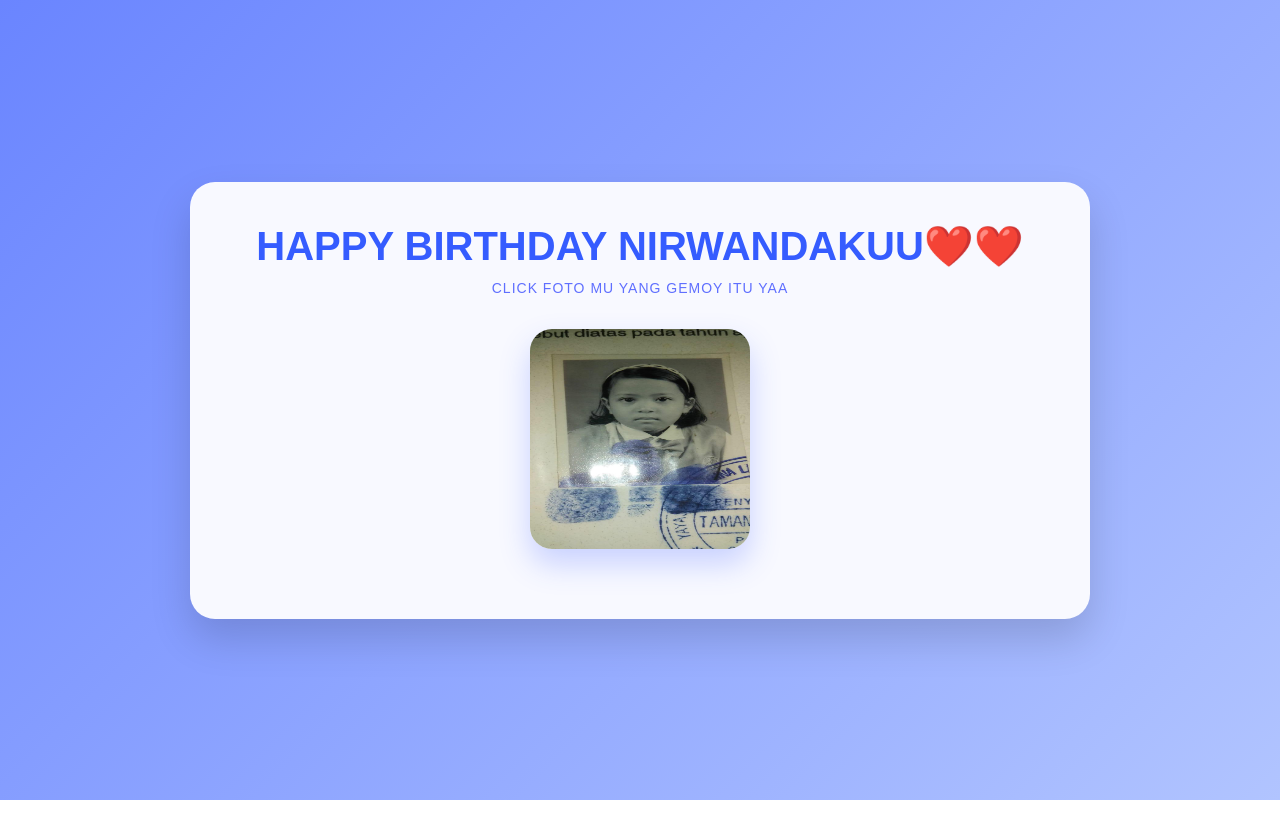
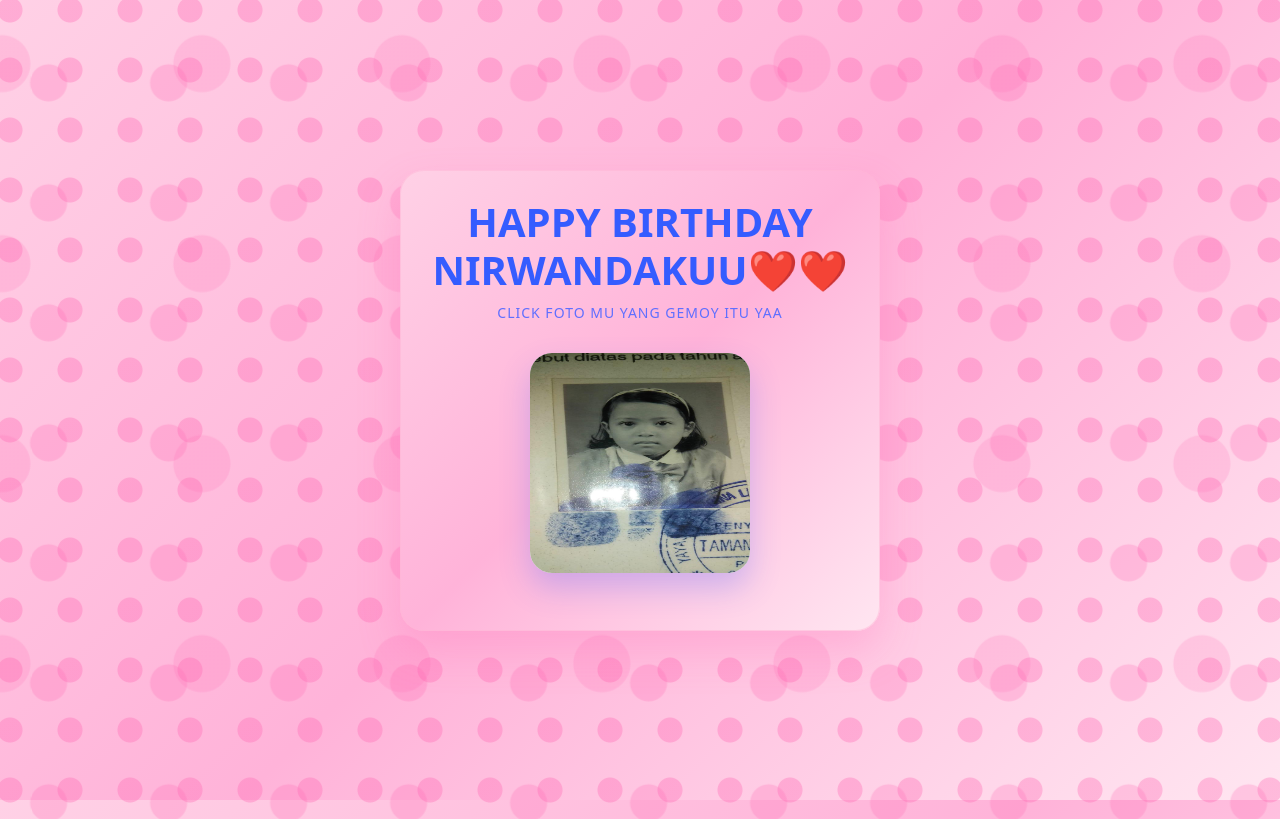
Before and after one commit to rossi-ux/happy-birthday-sayangkuu, a plain HTML site: page index.html in a window 1280 px wide. Shown: the top 819 px of the page. Drawn offline with nearby package versions, Linux system fonts and the light colour scheme.

Commit message:
Add files via upload

```diff
--- a/index.html
+++ b/index.html
@@ -9,11 +9,75 @@
 <link href="https://cdn.jsdelivr.net/npm/bootstrap@5.3.2/dist/css/bootstrap.min.css" rel="stylesheet">
 
 <style>
+html, body {
+    width: 100%;
+    height: 100%;
+    margin: 0;
+}
+
 body {
-    background: linear-gradient(135deg,#6a85ff,#b1c4ff);
-    min-height: 100vh;
-    font-family: 'Poppins', sans-serif;
+    background: linear-gradient(135deg, #ffd1e6, #ffb3d9, #ffe6f1);
+    overflow-x: hidden;
+    position: relative;
 }
+
+/* WRAPPER FULL LAYAR */
+.love-bg {
+    position: fixed;
+    inset: 0;
+    z-index: 0;
+    pointer-events: none;
+}
+
+/* SETIAP LAYER */
+.layer {
+    position: absolute;
+    width: 200%;
+    height: 200%;
+    top: -50%;
+    left: -50%;
+    background-repeat: repeat;
+    animation: move 60s linear infinite;
+}
+
+/* LOVE KECIL */
+.layer.small {
+    background-image: radial-gradient(circle, rgba(255,105,180,0.35) 12px, transparent 13px);
+    background-size: 60px 60px;
+    animation-duration: 40s;
+}
+
+/* LOVE SEDANG */
+.layer.medium {
+    background-image: radial-gradient(circle, rgba(255,105,180,0.25) 18px, transparent 19px);
+    background-size: 120px 120px;
+    animation-duration: 70s;
+}
+
+/* LOVE BESAR */
+.layer.large {
+    background-image: radial-gradient(circle, rgba(255,105,180,0.18) 28px, transparent 29px);
+    background-size: 200px 200px;
+    animation-duration: 110s;
+}
+
+/* GERAK LOOP PERFECT */
+@keyframes move {
+    from { transform: translate(0, 0); }
+    to   { transform: translate(-50%, -50%); }
+}
+
+/* KONTEN DI ATAS BACKGROUND */
+.page,
+.card-box {
+    position: relative;
+    z-index: 1;
+}
+
+
+
+
+
 
 .page {
     display: none;
@@ -28,13 +92,38 @@ body {
 }
 
 .card-box {
-    background: #f8f9ff;
-    border-radius: 25px;
-    padding: 40px;
-    max-width: 900px;
-    width: 100%;
-    box-shadow: 0 20px 40px rgba(0,0,0,.15);
+    background: linear-gradient(135deg, #ffd1e6, #ffb3d9, #ffe6f1);
+    backdrop-filter: blur(12px);
+    -webkit-backdrop-filter: blur(12px);
+
+    border-radius: 24px;
+    padding: 28px 24px;
+    max-width: 480px;
+    margin: auto;
+
+    box-shadow:
+        0 20px 40px rgba(255, 105, 180, 0.25),
+        inset 0 0 0 1px rgba(255, 182, 213, 0.5);
+
+    transition: transform 0.3s ease, box-shadow 0.3s ease;
 }
+
+/* HOVER HALUS */
+.card-box:hover {
+    transform: translateY(-4px);
+    box-shadow:
+        0 26px 50px rgba(255, 105, 180, 0.35),
+        inset 0 0 0 1px rgba(255, 182, 213, 0.6);
+}
+
+/* RESPONSIVE */
+@media (max-width: 576px) {
+    .card-box {
+        border-radius: 20px;
+        padding: 22px 18px;
+    }
+}
+
 
 h1 {
     font-weight: 700;
@@ -82,7 +171,7 @@ h3 {
 
 
 .gift-box {
-    background: #e9edff;
+    background: linear-gradient(135deg, #ffd1e6, #ffb3d9, #ffe6f1);
     border-radius: 20px;
     padding: 30px;
     cursor: pointer;
@@ -94,7 +183,7 @@ h3 {
 }
 
 .photo-box {
-    background: #e9edff;
+    background: linear-gradient(135deg, #ffd1e6, #ffb3d9, #ffe6f1);
     border-radius: 15px;
     height: 150px;
 }
@@ -282,9 +371,16 @@ h3 {
 }
 
 
+
+
 </style>
 </head>
 <body>
+<div class="love-bg">
+    <div class="layer small"></div>
+    <div class="layer medium"></div>
+    <div class="layer large"></div>
+</div>
 
 <!-- MUSIK -->
 <audio id="music" src="Coldiac  Jangan Pernah Berubah Official Video.mp3" loop></audio>
@@ -299,7 +395,7 @@ h3 {
 </div>
 
 <!-- PAGE 2 -->
-<div class="page" id="page2">
+<div class="page active" id="page2">
     <div class="card-box text-center">
         <h1>SELAMAT ULANG TAHUN SAYANGKUUU</h1>
         <h2>Dea Rizky Setiyo Nirwanda🥳</h2>
@@ -331,7 +427,7 @@ h3 {
 </div>
 
 <!-- PAGE 3 PHOTO -->
-<div class="page" id="page3">
+<div class="page active" id="page3">
     <div class="card-box">
         <h1 class="text-center mb-4">Memories 💙</h1>
 
@@ -356,7 +452,7 @@ h3 {
 
 
 <!-- PAGE 4 VIDEO -->
-<div class="page" id="page4">
+<div class="page active" id="page4">
     <div class="card-box video-card">
         <h1 class="text-center mb-4">Our Special Song 🎵</h1>
 
@@ -400,7 +496,7 @@ h3 {
 
 
 <!-- PAGE 5 UCAPAN -->
-<div class="page" id="page5">
+<div class="page active" id="page5">
     <div class="card-box letter-card">
         <h1 class="text-center mb-4">HAPPY BIRTHDAY, MY LOVE!</h1>
 
```
